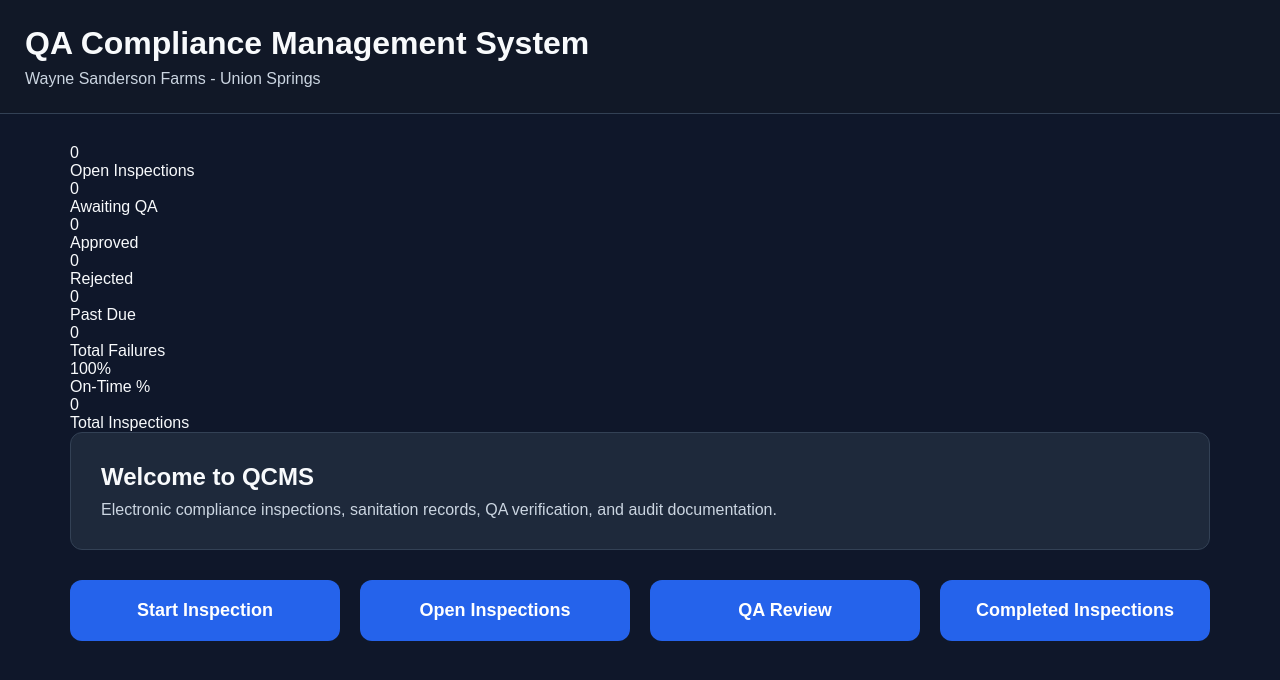
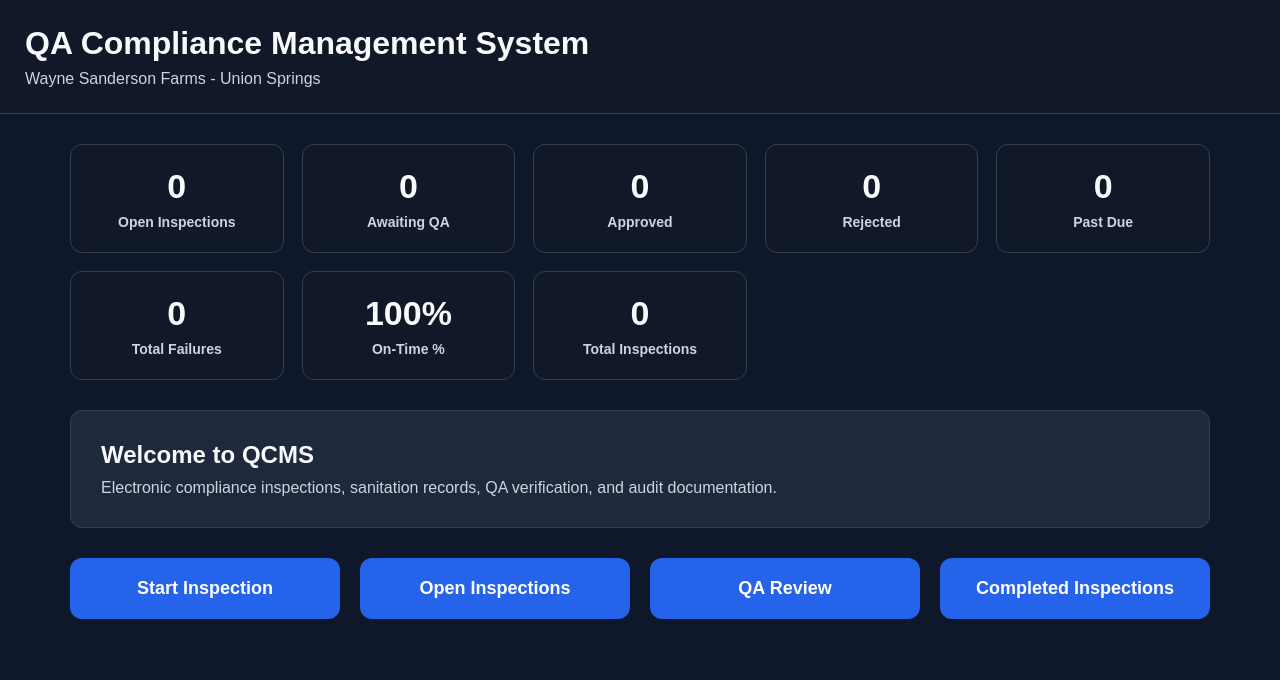
Before and after one commit to WSFUSPMaintenance/qcms-web, a plain HTML site: page index.html in a window 1280 px wide. Drawn offline with Linux system fonts and the light colour scheme.

Commit message:
Update styles.css

```diff
--- a/styles.css
+++ b/styles.css
@@ -30,6 +30,33 @@
     max-width: 1200px;
     margin: auto;
     padding: 30px;
+}
+
+.dashboard-grid {
+    display: grid;
+    grid-template-columns: repeat(auto-fit, minmax(180px, 1fr));
+    gap: 18px;
+    margin-bottom: 30px;
+}
+
+.dashboard-card {
+    background: #111827;
+    border: 1px solid #334155;
+    border-radius: 12px;
+    padding: 22px;
+    text-align: center;
+}
+
+.dashboard-number {
+    font-size: 34px;
+    font-weight: bold;
+    margin-bottom: 8px;
+}
+
+.dashboard-label {
+    color: #cbd5e1;
+    font-size: 14px;
+    font-weight: bold;
 }
 
 .hero-card,
@@ -198,6 +225,11 @@
     margin-bottom: 6px;
 }
 
+.failure-row {
+    color: #f87171;
+    font-weight: bold;
+}
+
 .status-pill {
     display: inline-block;
     padding: 5px 10px;
```
